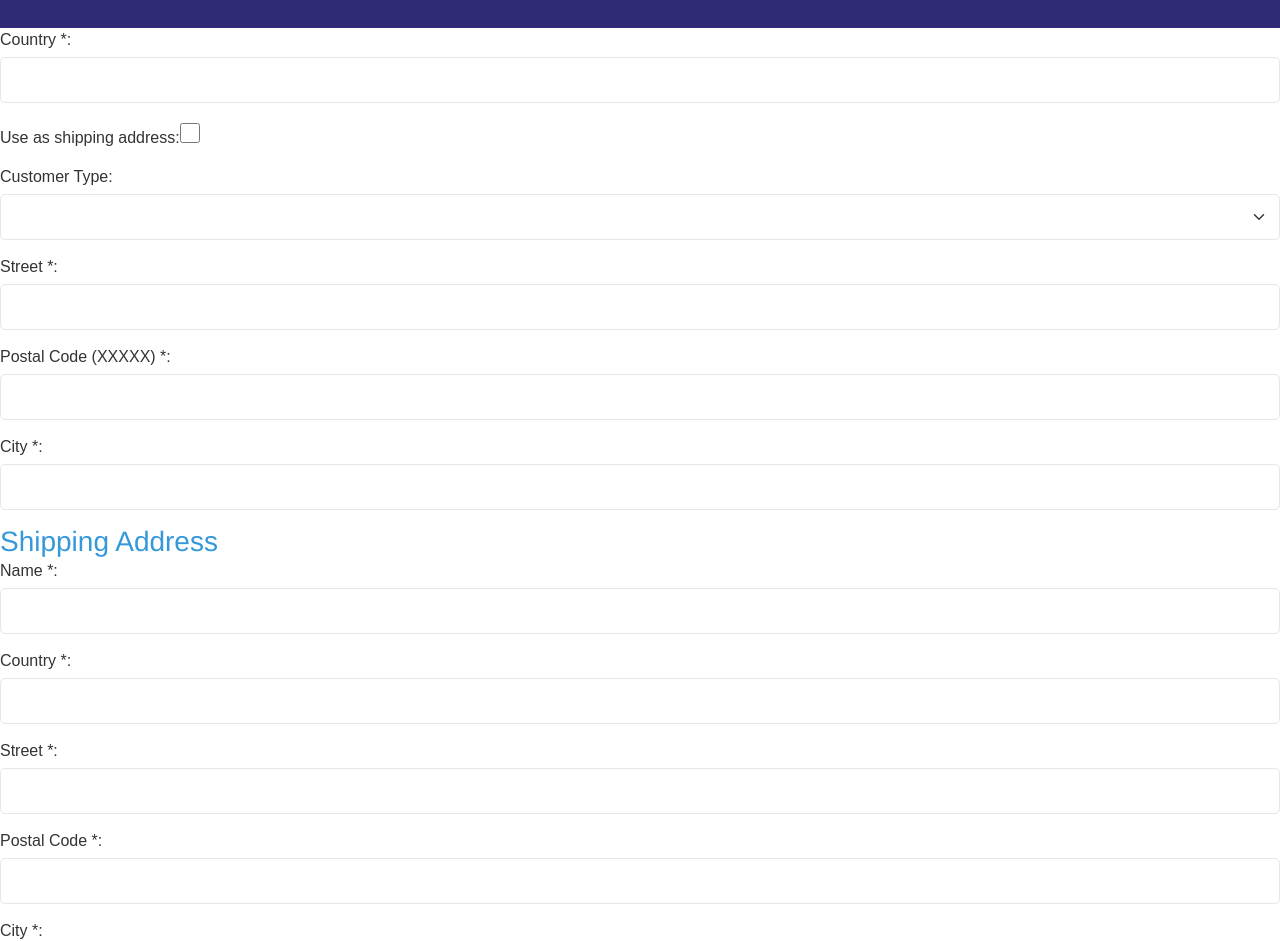
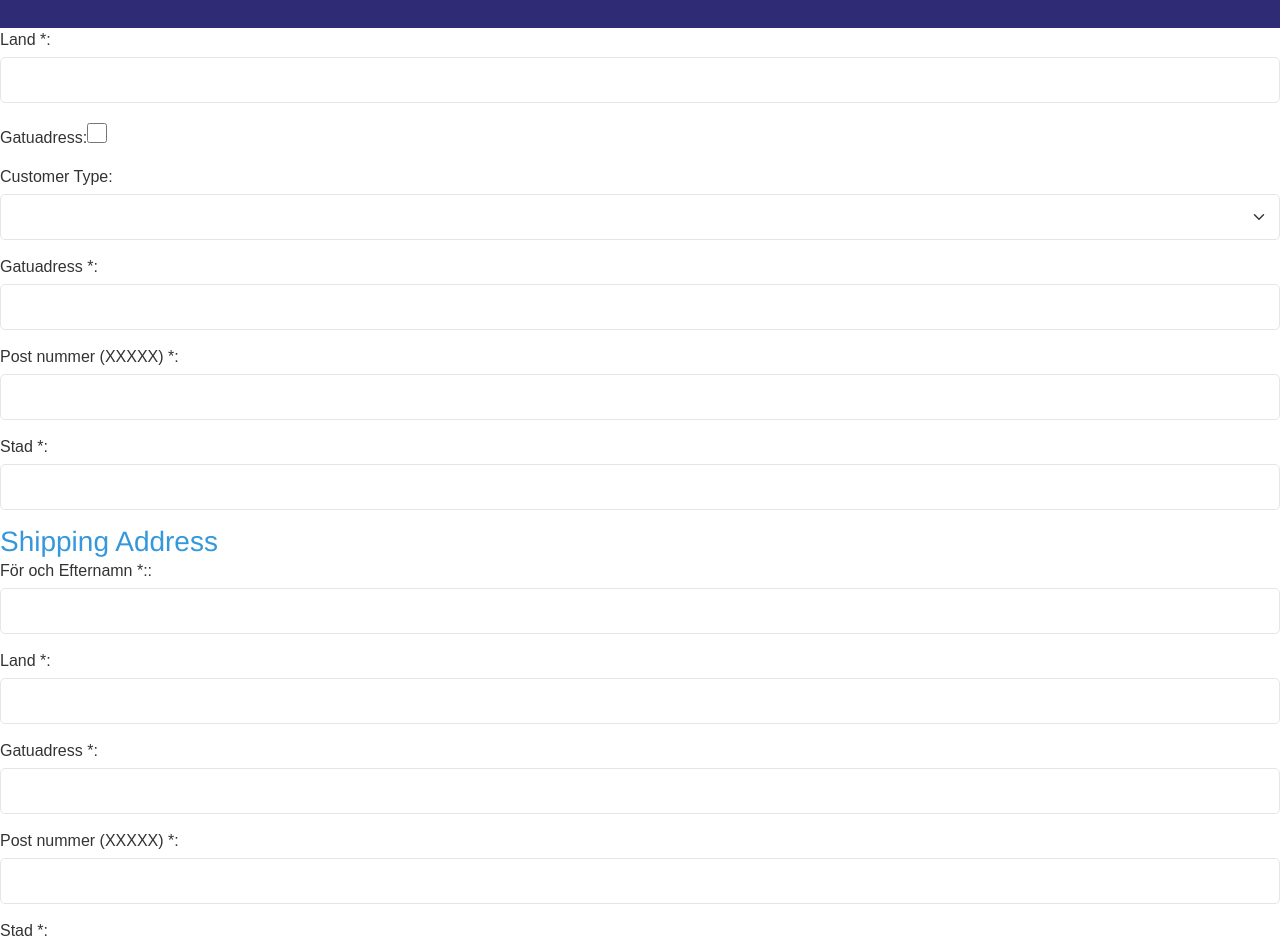
Before and after one commit to Erikli15/erikockompanyfrontend, an Angular app: page /checkout in a window 1280 px wide. Shown: the part 232-1173 px from the top of the page. Built offline with nearby package versions, Linux system fonts and the light colour scheme.

Commit message:
ändra innehåll

```diff
--- a/src/app/page/checkout/checkout.component.html
+++ b/src/app/page/checkout/checkout.component.html
@@ -1,13 +1,13 @@
 <form (ngSubmit)="onSubmit(checkoutForm)" #checkoutForm="ngForm">
   <!-- Billing Address Section -->
   <div class="form-group">
-    <label for="billingCountry">Country *:</label>
+    <label for="billingCountry">Land *:</label>
     <input type="text" id="billingCountry" name="billingCountry" ngModel [(ngModel)]="checkoutFormData.billingCountry" required class="form-input">
   </div>
 
   <!-- Use as Shipping Address Checkbox -->
   <div class="form-group">
-    <label for="useAsShippingAddress">Use as shipping address:</label>
+    <label for="useAsShippingAddress">Gatuadress:</label>
     <input type="checkbox" id="useAsShippingAddress" name="useAsShippingAddress" ngModel [(ngModel)]="checkoutFormData.useAsShippingAddress" (change)="onUseAsShippingAddressChange()" class="form-checkbox">
   </div>
 
@@ -15,41 +15,41 @@
   <div class="form-group">
     <label for="customerType">Customer Type:</label>
     <select id="customerType" name="customerType" ngModel required class="form-select">
-      <option value="person">Individual</option>
-      <option value="organisation">Organization</option>
+      <option value="person">Person</option>
+      <option value="organisation">Företag</option>
     </select>
   </div>
 
   <!-- Personal Information Section (Displayed only for 'person' customer type) -->
   <div *ngIf="checkoutForm.value.customerType === 'person'" class="form-group">
-    <label for="name">Full Name *:</label>
+    <label for="name">För och Efternamn *:</label>
     <input type="text" id="name" name="name" ngModel [(ngModel)]="checkoutFormData.name" required class="form-input">
   </div>
 
   <!-- Organization Information Section (Displayed only for 'organisation' customer type) -->
   <div *ngIf="checkoutForm.value.customerType === 'organisation'" class="form-group">
-    <label for="organisationName">Name (required):</label>
+    <label for="organisationName">Företagnamn:</label>
     <input type="text" id="organisationName" name="organisationName" ngModel [(ngModel)]="checkoutFormData.organizationName" required class="form-input">
 
-    <label for="organisationNumber">Organization Number:</label>
+    <label for="organisationNumber">Orginationsnummer:</label>
     <input type="text" id="organisationNumber" name="organisationNumber" ngModel [(ngModel)]="checkoutFormData.organizationNumber" required class="form-input">
   </div>
 
   <!-- Street Address Section -->
   <div class="form-group">
-    <label for="streetAddress">Street *:</label>
+    <label for="streetAddress">Gatuadress *:</label>
     <input type="text" id="streetAddress" name="streetAddress" ngModel [(ngModel)]="checkoutFormData.streetAddress" required class="form-input">
   </div>
 
   <!-- Postal Code Section -->
   <div class="form-group">
-    <label for="postCode">Postal Code (XXXXX) *:</label>
+    <label for="postCode">Post nummer (XXXXX) *:</label>
     <input type="text" id="postCode" name="postCode" ngModel [(ngModel)]="checkoutFormData.postCode" required class="form-input">
   </div>
 
   <!-- City Section -->
   <div class="form-group">
-    <label for="city">City *:</label>
+    <label for="city">Stad *:</label>
     <input type="text" id="city" name="city" ngModel [(ngModel)]="checkoutFormData.city" required class="form-input">
   </div>
 
@@ -59,43 +59,43 @@
 
     <!-- Shipping Name -->
     <div class="form-group">
-      <label for="shippingName">Name *:</label>
+      <label for="shippingName">För och Efternamn *::</label>
       <input type="text" id="shippingName" name="shippingName" ngModel [(ngModel)]="checkoutFormData.name" required class="form-input">
     </div>
 
     <!-- Shipping Country -->
     <div class="form-group">
-      <label for="shippingCountry">Country *:</label>
+      <label for="shippingCountry">Land *:</label>
       <input type="text" id="shippingCountry" name="shippingCountry" ngModel [(ngModel)]="checkoutFormData.shippingCountry" required class="form-input">
     </div>
 
     <!-- Shipping Street Address -->
     <div class="form-group">
-      <label for="shippingStreetAddress">Street *:</label>
+      <label for="shippingStreetAddress">Gatuadress *:</label>
       <input type="text" id="shippingStreetAddress" name="shippingStreetAddress" ngModel [(ngModel)]="checkoutFormData.shippingStreetAddress" required class="form-input">
     </div>
 
     <!-- Shipping Postal Code -->
     <div class="form-group">
-      <label for="shippingPostCode">Postal Code *:</label>
+      <label for="shippingPostCode">Post nummer (XXXXX) *:</label>
       <input type="text" id="shippingPostCode" name="shippingPostCode" ngModel [(ngModel)]="checkoutFormData.shippingPostCode" required class="form-input">
     </div>
 
     <!-- Shipping City -->
     <div class="form-group">
-      <label for="shippingCity">City *:</label>
+      <label for="shippingCity">Stad *:</label>
       <input type="text" id="shippingCity" name="shippingCity" ngModel [(ngModel)]="checkoutFormData.shippingCity" required class="form-input">
     </div>
   </div>
 
   <!-- Order Details Section (Pre-filled or dynamically generated) -->
   <div class="order-details" *ngFor="let product of this.data">
-    <h3>Order Details</h3>
-    <p>Product: {{ product.productName }}</p>
-    <p>Quantity: {{ product.quantity }}</p>
-    <p>Unit Price: {{ product.price }} SEK</p>
-    <p>VAT: 25%</p>
-    <p>Total Price: {{ (product.price * product.quantity) }} SEK</p>
+    <h3>Order ditaljer</h3>
+    <p>Produkt: {{ product.productName }}</p>
+    <p>Antal: {{ product.quantity }}</p>
+    <p>Enhetspris: {{ product.price }} SEK</p>
+    <p>Moms: 25%</p>
+    <p>Totala Priset: {{ (product.price * product.quantity) }} SEK</p>
   </div>
 
   <!-- Submit Button for Payment -->
--- a/src/app/page/checkout/checkout.component.ts
+++ b/src/app/page/checkout/checkout.component.ts
@@ -84,27 +84,47 @@ export class KlarnaCheckoutComponent implements OnInit, AfterViewInit {
 
   // Method to handle the form submission and create an order
   onSubmit(formData: NgForm) {
-    const products = this.data;  // Get the products in the cart
+    const products = this.data;  // Get the products from the shopping cart
     const productCounts = this.cartService.getProductCounts();  // Get the count of each product in the cart
 
-    // Prepare order data using form input and cart details
+    // Create the billing address object using form data
+    const billingAddress = {
+      given_name: formData.value.name,  // Customer's full name
+      street_address: formData.value.streetAddress,  // Customer's street address
+      postal_code: formData.value.postCode,  // Customer's postal code
+      city: formData.value.city,  // Customer's city
+      country: formData.value.billingCountry,  // Customer's billing country
+    };
+
+    // Create the shipping address object, depending on whether the user wants to use the same address
+    const shippingAddress = formData.value.useAsShippingAddress ? billingAddress : {
+      given_name: formData.value.name,  // Customer's full name (for shipping)
+      street_address: formData.value.shippingStreetAddress,  // Shipping street address
+      postal_code: formData.value.shippingPostCode,  // Shipping postal code
+      city: formData.value.shippingCity,  // Shipping city
+      country: formData.value.shippingCountry,  // Shipping country
+    };
+
+    // Prepare the order data object using the form input and cart details
     const orderData = {
-      billingCountry: formData.value.billingCountry,
-      customerType: formData.value.customerType,
-      shippingCountry: formData.value.shippingCountry,
-      name: formData.value.name,
-      organizationName: formData.value.organizationName,
-      organizationNumber: formData.value.organizationNumber,
-      streetAddress: formData.value.streetAddress,
-      postCode: formData.value.postCode,
-      city: formData.value.city,
-      useAsShippingAddress: formData.value.useAsShippingAddress,
+      billingCountry: formData.value.billingCountry,  // Billing country
+      customerType: formData.value.customerType,  // Customer type (e.g., individual, organization)
+      shippingCountry: formData.value.shippingCountry,  // Shipping country
+      name: formData.value.name,  // Customer's full name
+      organizationName: formData.value.organizationName,  // Organization name (if applicable)
+      organizationNumber: formData.value.organizationNumber,  // Organization number (if applicable)
+      streetAddress: formData.value.streetAddress,  // Billing street address
+      postCode: formData.value.postCode,  // Billing postal code
+      city: formData.value.city,  // Billing city
+      useAsShippingAddress: formData.value.useAsShippingAddress,  // Whether the shipping address is the same as the billing address
       orderDetails: products.map((product: { quantity: any; productName: any; price: any; }) => ({
-        product: product.productName,
-        quantity: productCounts[product.productName],  // Number of items for each product
-        unitPrice: product.price * product.quantity,  // Total price for each product
-        taxRate: 25,  // Assume a fixed tax rate of 25%
-      }))
+        product: product.productName,  // Product name
+        quantity: productCounts[product.productName],  // Quantity of the product
+        unitPrice: product.price * product.quantity,  // Total price for each product (without tax)
+        taxRate: 25,  // Fixed tax rate of 25%
+      })),
+      billingAddress: billingAddress,  // Include the billing address in the order data
+      shippingAddress: shippingAddress,  // Include the shipping address in the order data
     };
 
     // Call the method to create an order and handle the response
@@ -112,11 +132,12 @@ export class KlarnaCheckoutComponent implements OnInit, AfterViewInit {
       console.log('Order created successfully:', response);  // Log success message
       this.nyaOrdern = response;  // Store the response (new order)
       this.renderSnippet();  // Render the Klarna checkout snippet
-      this.cartService.clearCart();  // Clear the cart after order creation
+      this.cartService.clearCart();  // Clear the shopping cart after order creation
     }).catch((error: any) => {
       console.error('Error creating order:', error);  // Log error if order creation fails
     });
   }
+
 
   // Method to create an order by sending an HTTP POST request to the backend
   createOrder(orderData: any): Promise<any> {
```
